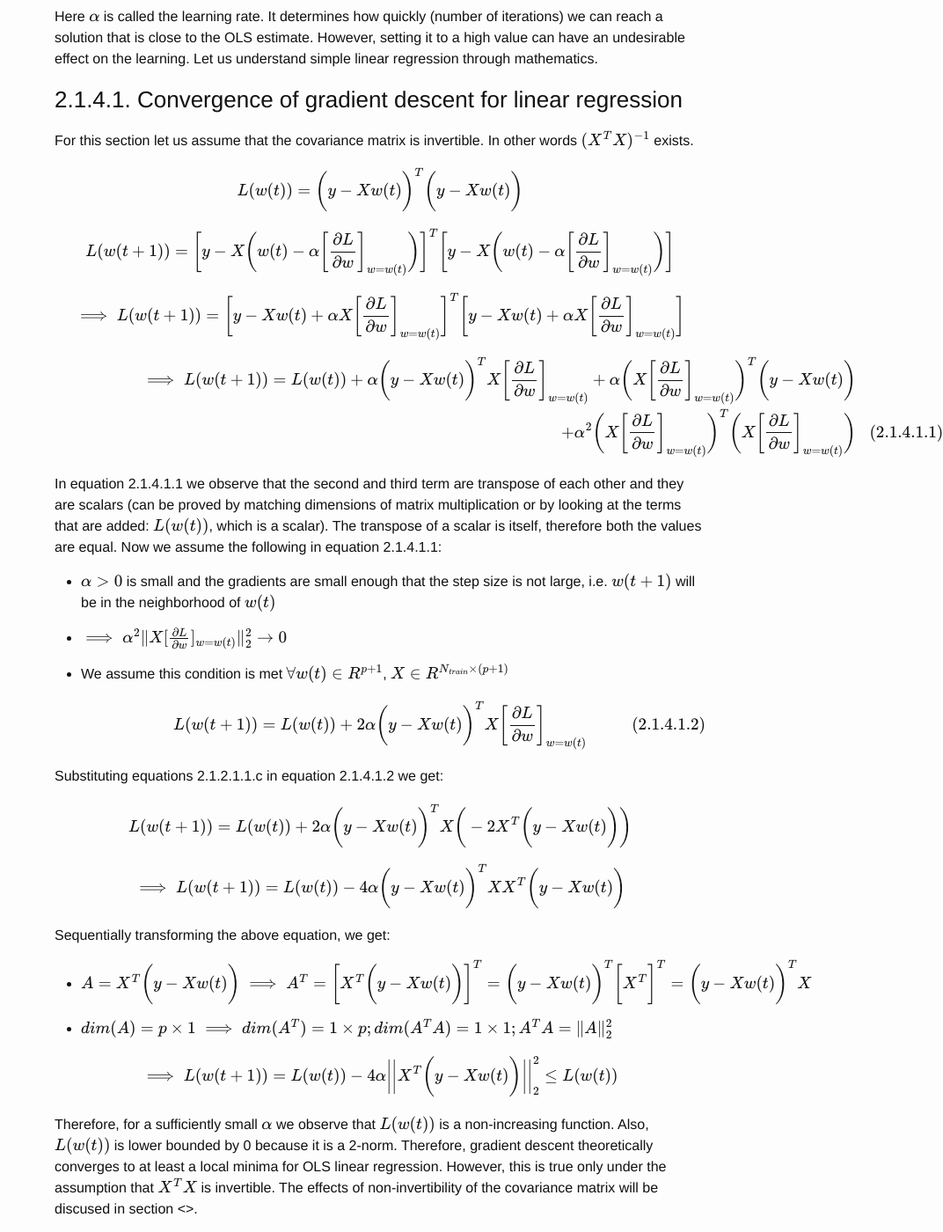
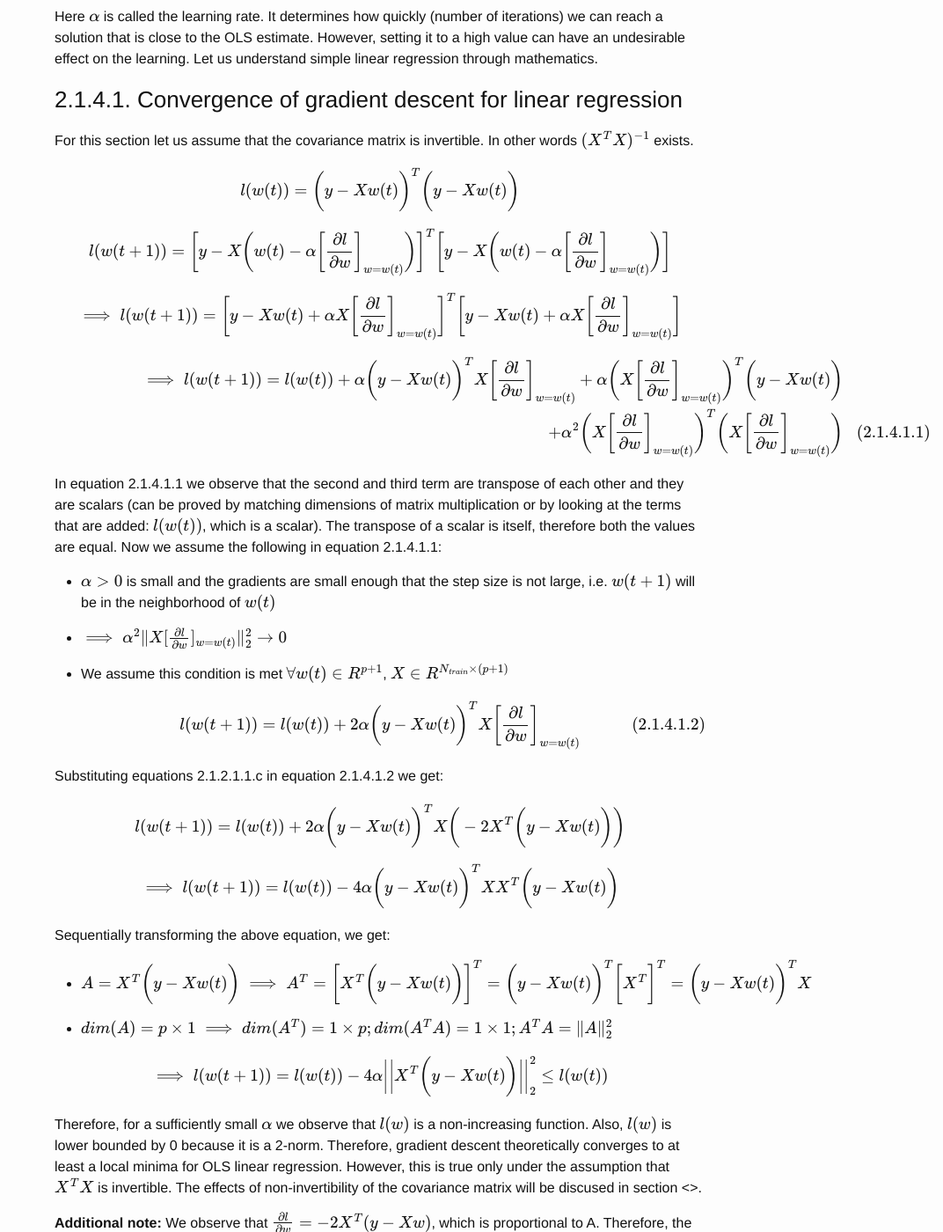
Before and after one commit to SNaveenMathew/ml_book, a Jekyll site: the page built from linear_regression.md, in a window 1280 px wide and 1400 px high, scrolled down 10521 px. Shown: the whole window at 88% size, without its empty margins (208-1280 px from the left). Built offline with Jekyll 4.4.1, drawn with Linux system fonts in a browser that asks for light colours; our own code applies the rules of GitHub Pages for plain Markdown files; formulas are drawn with MathJax 3; some of the changed text lies outside the part shown.

Commit message:
Fixed L to l in GD convergence

```diff
--- a/linear_regression.md
+++ b/linear_regression.md
@@ -247,7 +247,7 @@ We noted that the computational complexity of solving the normal equations is $O
 
 Gradient descent is a popular algorithm for parameter estimation. It differs from the physics analogy in section 2.1.3.1. in a subtle way: consider the gradient as a direct indicator of rate of change of weight (angle in the analogy because $w_1 \to \theta$):
 
-$$w(t + 1) := w(t) - \alpha \bigg[\frac{\partial L}{\partial w}\bigg]_{w = w(t)}$$
+$$w(t + 1) := w(t) - \alpha \bigg[\frac{\partial l}{\partial w}\bigg]_{w = w(t)}$$
 
 Here $\alpha$ is called the learning rate. It determines how quickly (number of iterations) we can reach a solution that is close to the OLS estimate. However, setting it to a high value can have an undesirable effect on the learning. Let us understand simple linear regression through mathematics.
 
@@ -255,32 +255,32 @@ Here $\alpha$ is called the learning rate. It determines how quickly (number of
 
 For this section let us assume that the covariance matrix is invertible. In other words $(X^TX)^{-1}$ exists.
 
-$$L(w(t)) = \bigg(y - Xw(t)\bigg)^T\bigg(y - Xw(t)\bigg)$$
+$$l(w(t)) = \bigg(y - Xw(t)\bigg)^T\bigg(y - Xw(t)\bigg)$$
 
-$$L(w(t + 1)) = \bigg[y - X\bigg(w(t) - \alpha \bigg[\frac{\partial L}{\partial w}\bigg]_{w = w(t)}\bigg) \bigg]^T \bigg[y - X\bigg(w(t) - \alpha \bigg[\frac{\partial L}{\partial w}\bigg]_{w = w(t)}\bigg) \bigg]$$
+$$l(w(t + 1)) = \bigg[y - X\bigg(w(t) - \alpha \bigg[\frac{\partial l}{\partial w}\bigg]_{w = w(t)}\bigg) \bigg]^T \bigg[y - X\bigg(w(t) - \alpha \bigg[\frac{\partial l}{\partial w}\bigg]_{w = w(t)}\bigg) \bigg]$$
 
-$$\implies L(w(t + 1)) = \bigg[y - Xw(t) + \alpha X\bigg[\frac{\partial L}{\partial w}\bigg]_{w = w(t)}\bigg]^T \bigg[y - Xw(t) + \alpha X\bigg[\frac{\partial L}{\partial w}\bigg]_{w = w(t)}\bigg]$$
+$$\implies l(w(t + 1)) = \bigg[y - Xw(t) + \alpha X\bigg[\frac{\partial l}{\partial w}\bigg]_{w = w(t)}\bigg]^T \bigg[y - Xw(t) + \alpha X\bigg[\frac{\partial l}{\partial w}\bigg]_{w = w(t)}\bigg]$$
 
 $$\begin{eqnarray}
-\implies L(w(t + 1)) = L(w(t)) + \alpha \bigg(y - Xw(t)\bigg)^T X\bigg[\frac{\partial L}{\partial w}\bigg]_{w = w(t)}  + \alpha \bigg(X\bigg[\frac{\partial L}{\partial w}\bigg]_{w = w(t)}\bigg)^T \bigg(y - Xw(t)\bigg) \nonumber \\
-+ \alpha^2 \bigg(X\bigg[\frac{\partial L}{\partial w}\bigg]_{w = w(t)}\bigg)^T \bigg(X\bigg[\frac{\partial L}{\partial w}\bigg]_{w = w(t)}\bigg)  \tag{2.1.4.1.1}
+\implies l(w(t + 1)) = l(w(t)) + \alpha \bigg(y - Xw(t)\bigg)^T X\bigg[\frac{\partial l}{\partial w}\bigg]_{w = w(t)}  + \alpha \bigg(X\bigg[\frac{\partial l}{\partial w}\bigg]_{w = w(t)}\bigg)^T \bigg(y - Xw(t)\bigg) \nonumber \\
++ \alpha^2 \bigg(X\bigg[\frac{\partial l}{\partial w}\bigg]_{w = w(t)}\bigg)^T \bigg(X\bigg[\frac{\partial l}{\partial w}\bigg]_{w = w(t)}\bigg)  \tag{2.1.4.1.1}
 \end{eqnarray}$$
 
-In equation 2.1.4.1.1 we observe that the second and third term are transpose of each other and they are scalars (can be proved by matching dimensions of matrix multiplication or by looking at the terms that are added: $L(w(t))$, which is a scalar). The transpose of a scalar is itself, therefore both the values are equal. Now we assume the following in equation 2.1.4.1.1:
+In equation 2.1.4.1.1 we observe that the second and third term are transpose of each other and they are scalars (can be proved by matching dimensions of matrix multiplication or by looking at the terms that are added: $l(w(t))$, which is a scalar). The transpose of a scalar is itself, therefore both the values are equal. Now we assume the following in equation 2.1.4.1.1:
 
 - $\alpha > 0$ is small and the gradients are small enough that the step size is not large, i.e. $w(t+1)$ will be in the neighborhood of $w(t)$
 
-- $\implies \alpha^2 \lVert X [ \frac{\partial L}{\partial w} ]_{w = w(t)}\rVert _2^2 \to 0$
+- $\implies \alpha^2 \lVert X [ \frac{\partial l}{\partial w} ]_{w = w(t)}\rVert _2^2 \to 0$
 
 - We assume this condition is met $\forall w(t) \in R^{p + 1}$, $X \in R^{N_{train} \times (p + 1)}$
 
-$$L(w(t + 1)) = L(w(t)) + 2\alpha \bigg(y - Xw(t)\bigg)^T X\bigg[\frac{\partial L}{\partial w}\bigg]_{w = w(t)} \tag{2.1.4.1.2}$$
+$$l(w(t + 1)) = l(w(t)) + 2\alpha \bigg(y - Xw(t)\bigg)^T X\bigg[\frac{\partial l}{\partial w}\bigg]_{w = w(t)} \tag{2.1.4.1.2}$$
 
 Substituting equations 2.1.2.1.1.c in equation 2.1.4.1.2 we get:
 
-$$L(w(t + 1)) = L(w(t)) + 2\alpha \bigg(y - Xw(t)\bigg)^T X \bigg(-2X^T\bigg(y - Xw(t)\bigg) \bigg)$$
+$$l(w(t + 1)) = l(w(t)) + 2\alpha \bigg(y - Xw(t)\bigg)^T X \bigg(-2X^T\bigg(y - Xw(t)\bigg) \bigg)$$
 
-$$\implies L(w(t + 1)) = L(w(t)) - 4\alpha \bigg(y - Xw(t)\bigg)^T X X^T \bigg(y - Xw(t) \bigg)$$
+$$\implies l(w(t + 1)) = l(w(t)) - 4\alpha \bigg(y - Xw(t)\bigg)^T X X^T \bigg(y - Xw(t) \bigg)$$
 
 Sequentially transforming the above equation, we get:
 
@@ -288,11 +288,11 @@ Sequentially transforming the above equation, we get:
 
 - $dim(A) = p \times 1 \implies dim(A^T) = 1 \times p; dim(A^TA) = 1 \times 1; A^TA = \lVert A \rVert_2^2$
 
-$$\implies L(w(t + 1)) = L(w(t)) - 4 \alpha \bigg|\bigg|X^T\bigg(y - Xw(t)\bigg)\bigg|\bigg|_2^2 \le L(w(t))$$
+$$\implies l(w(t + 1)) = l(w(t)) - 4 \alpha \bigg|\bigg|X^T\bigg(y - Xw(t)\bigg)\bigg|\bigg|_2^2 \le l(w(t))$$
 
-Therefore, for a sufficiently small $\alpha$ we observe that $L(w(t))$ is a non-increasing function. Also, $L(w(t))$ is lower bounded by 0 because it is a 2-norm. Therefore, gradient descent theoretically converges to at least a local minima for OLS linear regression. However, this is true only under the assumption that $X^TX$ is invertible. The effects of non-invertibility of the covariance matrix will be discused in section <>.
+Therefore, for a sufficiently small $\alpha$ we observe that $l(w)$ is a non-increasing function. Also, $l(w)$ is lower bounded by 0 because it is a 2-norm. Therefore, gradient descent theoretically converges to at least a local minima for OLS linear regression. However, this is true only under the assumption that $X^TX$ is invertible. The effects of non-invertibility of the covariance matrix will be discused in section <>.
 
-**Additional note:** We observe that $\frac{\partial L}{\partial w} = -2X^T(y-Xw)$, which is proportional to A. Therefore, the loss stops decreasing when the 2-norm of the gradient tends to zero. By default this is the first order condition for normal equations at global optima. However, this condition alone does not guarantee the convergence of gradient descent to global optima.
+**Additional note:** We observe that $\frac{\partial l}{\partial w} = -2X^T(y-Xw)$, which is proportional to A. Therefore, the loss stops decreasing when the 2-norm of the gradient tends to zero. By default this is the first order condition for normal equations at global optima. However, this condition alone does not guarantee the convergence of gradient descent to global optima.
 
 ### 2.1.4.2. Writing a solver for linear regression using gradient descent
 
```
